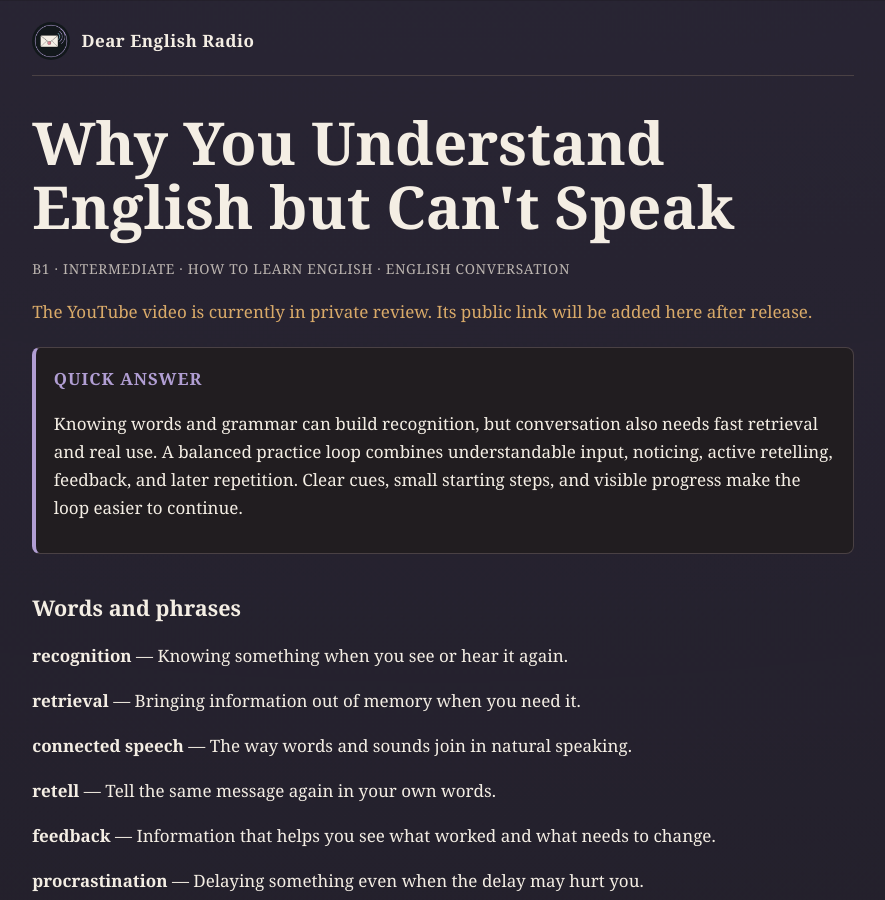
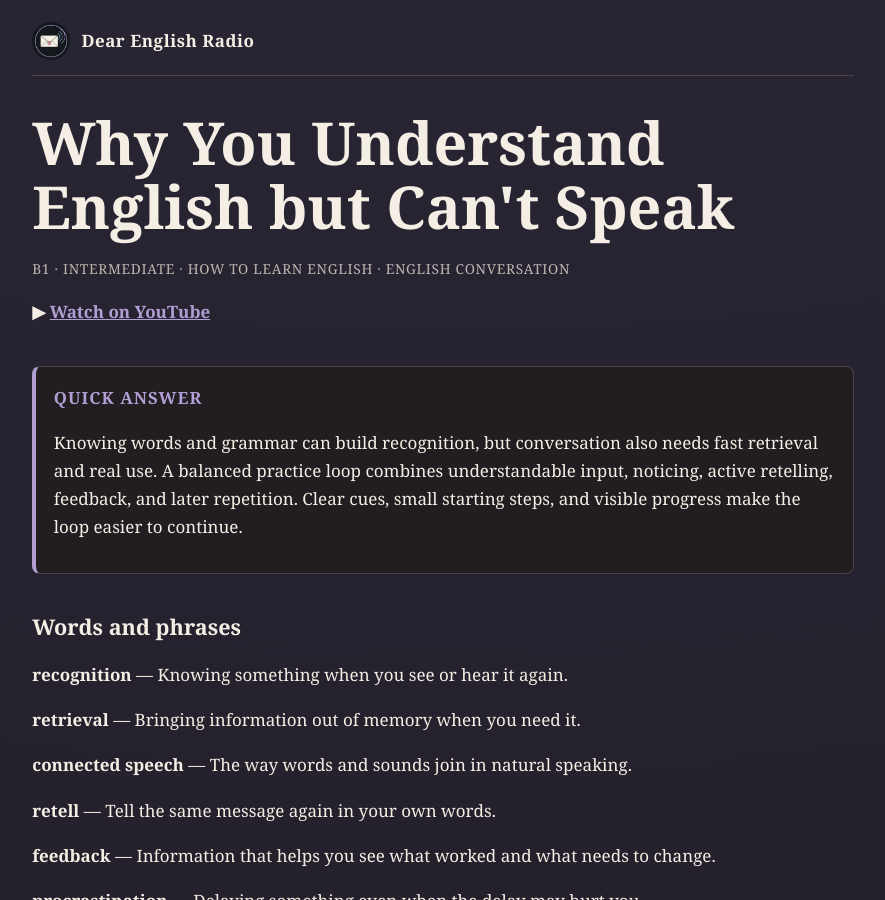
Before and after one commit to wenchangyue/dear-english-radio, a Jekyll site: the page built from _episodes/how-to-learn-english.md, in a window 1280 px wide and 900 px high. Shown: the whole window, without its empty margins (197-1082 px from the left). Built offline with Jekyll 4.4.1, drawn with Linux system fonts in a browser that asks for light colours; part of the change alters nothing that is shown.

Commit message:
Link the public first episode

```diff
--- a/_episodes/how-to-learn-english.md
+++ b/_episodes/how-to-learn-english.md
@@ -10,6 +10,9 @@ cefr_level: B1
 cefr_label: Intermediate
 topic: How to Learn English
 format: English conversation
+youtube_url: https://youtu.be/qwZ0YVAbHWA
+video_id: qwZ0YVAbHWA
+upload_date: 2026-07-12
 duration: PT21M42S
 quick_answer: >-
   Knowing words and grammar can build recognition, but conversation also needs
```
